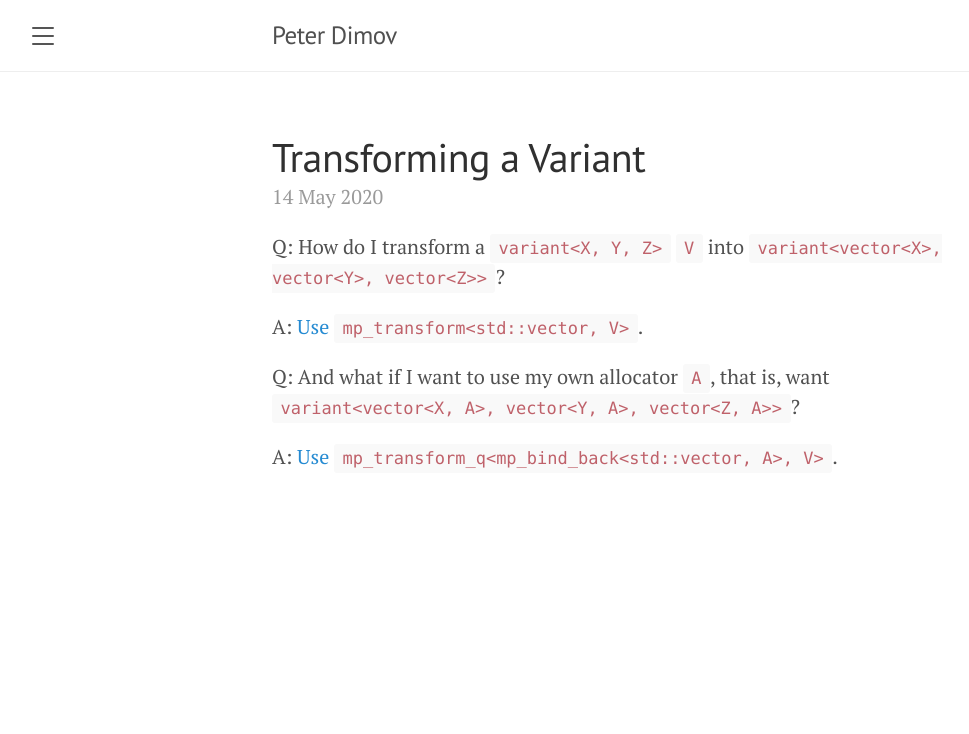
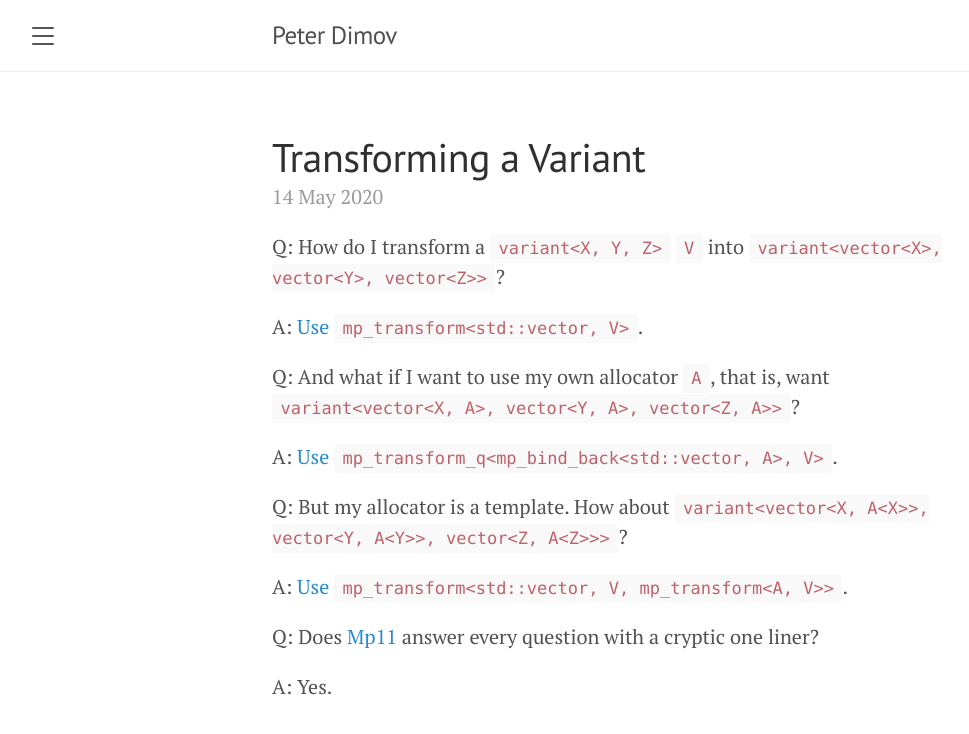
Before and after one commit to pdimov/blog, a Jekyll site: the page built from _posts/2020-05-14-transforming-a-variant.md, in a window 1280 px wide. Shown: the top 734 px of the page, without its empty margins (8-977 px from the left). Built offline with Jekyll 4.4.1, drawn with Linux system fonts in a browser that asks for light colours.

Commit message:
Update mp_transform post again

```diff
--- a/_posts/2020-05-14-transforming-a-variant.md
+++ b/_posts/2020-05-14-transforming-a-variant.md
@@ -11,3 +11,11 @@ A: [Use](https://godbolt.org/z/B52eaF) `mp_transform<std::vector, V>`.
 Q: And what if I want to use my own allocator `A`, that is, want `variant<vector<X, A>, vector<Y, A>, vector<Z, A>>`?
 
 A: [Use](https://godbolt.org/z/Ag58uX) `mp_transform_q<mp_bind_back<std::vector, A>, V>`.
+
+Q: But my allocator is a template. How about `variant<vector<X, A<X>>, vector<Y, A<Y>>, vector<Z, A<Z>>>`?
+
+A: [Use](https://godbolt.org/z/YXXMbL) `mp_transform<std::vector, V, mp_transform<A, V>>`.
+
+Q: Does [Mp11](https://boost.org/libs/mp11) answer every question with a cryptic one liner?
+
+A: Yes.
```
